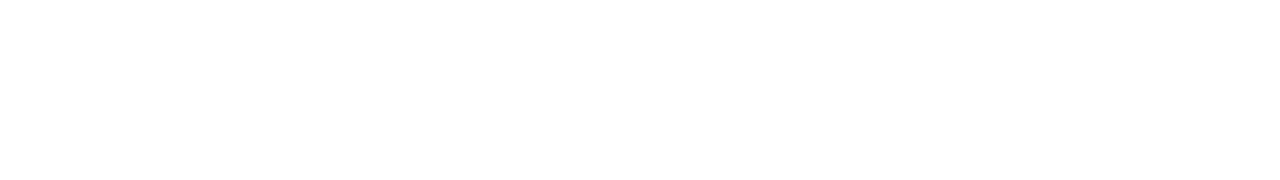
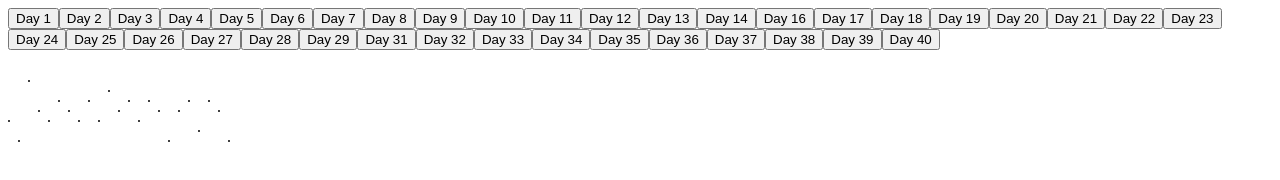
Before and after one commit to smithconno/gradesbydaylab, a plain HTML site: page index.html in a window 1280 px wide. Drawn offline with nearby package versions, Linux system fonts and the light colour scheme.

Commit message:
finished

```diff
--- a/index.html
+++ b/index.html
@@ -3,7 +3,11 @@
     <script src="https://d3js.org/d3.v5.min.js"></script>
     <script src="penguin.js"></script>
     </head>
-
+<body>
+    <div id='buttonholder'></div>
+    <svg></svg>
+    <div id='NandP'></div>
+    </body>
 
 
 
--- a/penguin.js
+++ b/penguin.js
@@ -1,11 +1,92 @@
 var penPromise = d3.json("penguins/classData.json")
+
+var classroom = [];
+
+var drawGraph = function(points, xscale, yscale)
+{
+    d3.select("svg")
+    .append('g')
+    .selectAll('dot')
+    .data(points)
+    .enter()
+    .append('circle')
+    //changed the points here to keep them from being smushed
+    .attr('cx', function(d) { return d.x*10+1; })
+    .attr('cy', function(d) { return d.y*10+1; })
+    .attr('r', 1)
+    .style('fill');
+}
+
+//function that takes the day as a parameter and creates a scatter plot
+//for that day.
+var createScatter = function(day, data)
+{
+
+    var points = data.map(function(penguin, i)
+    {
+        //function that returns the points for the array of points (objects)
+        var folder = {};
+        folder.x = i;
+        folder.y = penguin.quizes[day].grade;
+        return folder;
+    });
+
+    var screen = {width:1000, height:1000}
+    var setup=function(points)
+    {
+        d3.select("svg")
+        .attr("width", screen.width)
+        .attr("height", screen.height);
+
+        var xscale = d3.scaleLinear()
+        xscale.domain([0, d3.max(points, function(p){return p.x})]);
+        xscale.range([0, screen.width]);
+
+        var yscale = d3.scaleLinear()
+        yscale.domain([
+                d3.min(points, function(p){return p.y}),
+                d3.max(points, function(p){return p.y})]);
+        yscale.range([screen.height, 0]);
+
+        drawGraph(points, xscale, yscale);
+
+    }
+
+    setup(points);
+}
+var clearPoints = function()
+{
+    d3.select("svg *").remove();
+}
+
+var createButtons = function(quiz, i)
+{
+    d3.select('#buttonholder')
+    .append('button')
+    .text(function(d)
+    {
+        return 'Day ' +quiz.day;
+    })
+    .on('click', function(){
+        clearPoints();
+        createScatter(i, classroom);
+    })
+}
+
+
+
+
 penPromise.then(
 function(data)
 {
     console.log("works", data);
+    classroom = data;
+    data[0].quizes.map(createButtons);
+    createScatter(0, data);
+
 
 },
-    function(err){
-        console.log("broken", err);
-        }
-)
+function(err){
+    console.log("broken", err);
+
+});
```
Also changed, not shown: notes.html (added, +3 -0 lines).
